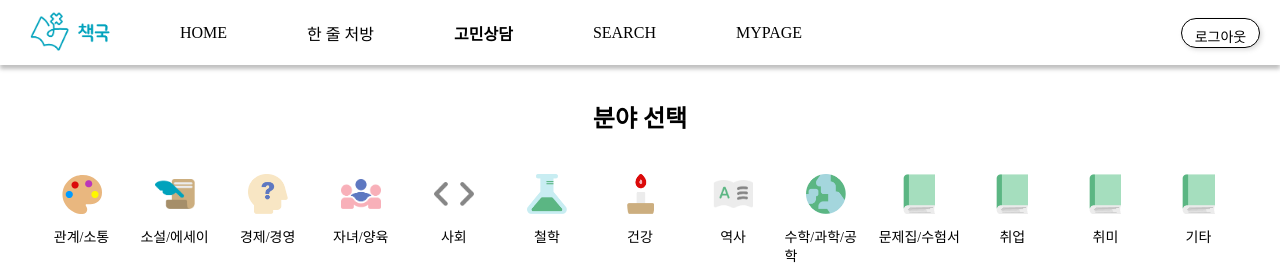
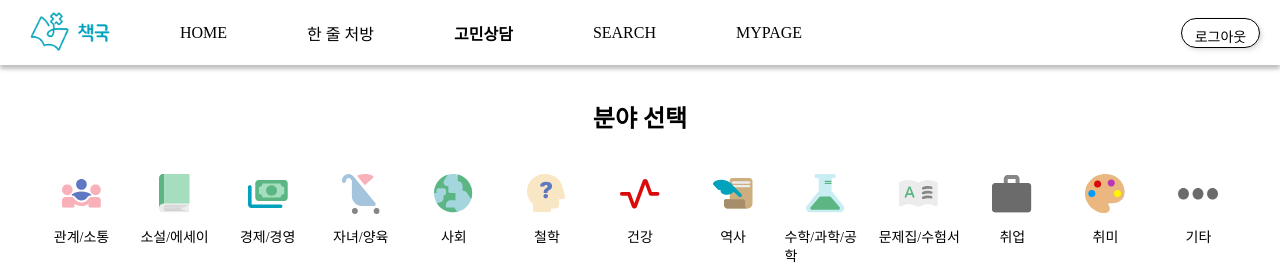
Before and after one commit to kw-bookmedicine/frontend, a React (Create React App) app: page /counseling in a window 1280 px wide. Shown: the top 265 px of the page. Built offline with nearby package versions, Linux system fonts and the light colour scheme; no server answers; a web font is replaced by a local one.

Commit message:
:sparkles: Feat: 키워드별 고민글 조회 API 연결

```diff
--- a/src/pages/Prescription/Counseling.jsx
+++ b/src/pages/Prescription/Counseling.jsx
@@ -19,6 +19,9 @@ const Counseling = () => {
 
 	const [iconUrl, setIconUrl] = useState('/icon/white_search_icon.svg');
 	const [iconClick, setIconClick] = useState(false);
+
+	const [clickCtg, setClickCtg] = useState('');
+	const [keyword, setKeyword] = useState('');
 
 	const handleIconUrl = async () => {
 		if (!iconClick) {
@@ -91,7 +94,6 @@ const Counseling = () => {
 		const icons = document.querySelectorAll('.cns_category_text');
 		icons.forEach((icon) => {
 			if (icon.className === 'cns_category_text') {
-				// console.log(icon.className);
 				icon.style.color = 'black';
 				icon.style.fontWeight = '400';
 			} else {
@@ -102,10 +104,67 @@ const Counseling = () => {
 
 		// 클릭된 아이콘만 색상 설정
 		const clickedIcon = e.currentTarget.querySelector('.cns_category_text');
-		// console.log(clickedIcon);
+		ctgType(clickedIcon.innerText);
+		// console.log(clickedIcon.innerText);
 		clickedIcon.style.color = 'red';
 		clickedIcon.style.fontWeight = '600';
 		clickedIcon.classList.toggle('icon-active');
+	};
+
+	// 선택된 키워드 타입 지정
+	const ctgType = async (ctg) => {
+		console.log('category:' + ctg);
+		switch (ctg) {
+			case '관계/소통':
+				setKeyword('Relationships_Communication');
+			case '소설/에세이':
+				setKeyword('Fiction_Essays');
+			case '경제/경영':
+				setKeyword('Economy_Management');
+			case '자녀/양육':
+				setKeyword('Children_Parenting');
+			case '사회':
+				setKeyword('Society');
+			case '철학':
+				setKeyword('Philosophy');
+			case '건강':
+				setKeyword('Health');
+			case '역사':
+				setKeyword('History');
+			case '수학/과학/공학':
+				setKeyword('Science_Math_Engineering');
+			case '문제집/수험서':
+				setKeyword('Workbook_Examination');
+			case '취업':
+				setKeyword('Employment_Career');
+			case '취미':
+				setKeyword('Hobbies');
+			// case '기타':
+			// 	setKeyword('Etc');
+		}
+	};
+
+	useEffect(() => {
+		// fetchKeyword();
+	}, [keyword]);
+
+	// 키워드별 검색
+	const fetchKeyword = async () => {
+		// console.log(keyword);
+		try {
+			if (keyword !== '') {
+				await api
+					.get(`api/board/keyword?keyword=${keyword}&page=0&size=20`)
+					.then((res) => {
+						if (res.data.end) {
+							console.log('데이터 없음.');
+						}
+						console.log(res.data);
+					});
+			}
+		} catch (err) {
+			console.log(err);
+		}
 	};
 
 	return (
@@ -117,7 +176,7 @@ const Counseling = () => {
 					<div className="cns_category_content_wrapper">
 						<div className="cns_category" onClick={handleIcon} id="관계/소통">
 							<img
-								src="/icon/art_icon.svg"
+								src="/icon/prscr-category/Relationships_Communication-icon.svg"
 								alt="관계/소통"
 								className="cns_category_img"
 							/>
@@ -125,7 +184,7 @@ const Counseling = () => {
 						</div>
 						<div className="cns_category" onClick={handleIcon} id="소설/에세이">
 							<img
-								src="/icon/history_icon.png"
+								src="/icon/prscr-category/Fiction_Essays-icon.svg"
 								alt="소설/에세이"
 								className="cns_category_img"
 							/>
@@ -133,7 +192,7 @@ const Counseling = () => {
 						</div>
 						<div className="cns_category" onClick={handleIcon} id="경제/경영">
 							<img
-								src="/icon/philosophy_icon.png"
+								src="/icon/prscr-category/Economy_Management-icon.svg"
 								alt="경제/경영"
 								className="cns_category_img"
 							/>
@@ -141,7 +200,7 @@ const Counseling = () => {
 						</div>
 						<div className="cns_category" onClick={handleIcon} id="자녀/양육">
 							<img
-								src="/icon/social_icon.png"
+								src="/icon/prscr-category/Children_Parenting-icon.svg"
 								alt="자녀/양육"
 								className="cns_category_img"
 							/>
@@ -149,7 +208,7 @@ const Counseling = () => {
 						</div>
 						<div className="cns_category" onClick={handleIcon} id="사회">
 							<img
-								src="/icon/tech_icon.png"
+								src="/icon/prscr-category/Society-icon.svg"
 								alt="사회"
 								className="cns_category_img"
 							/>
@@ -157,7 +216,7 @@ const Counseling = () => {
 						</div>
 						<div className="cns_category" onClick={handleIcon} id="철학">
 							<img
-								src="/icon/science_icon.png"
+								src="/icon/prscr-category/Philosophy-icon.svg"
 								alt="철학"
 								className="cns_category_img"
 							/>
@@ -165,7 +224,7 @@ const Counseling = () => {
 						</div>
 						<div className="cns_category" onClick={handleIcon} id="건강">
 							<img
-								src="/icon/religion_icon.png"
+								src="/icon/prscr-category/Health-icon.svg"
 								alt="건강"
 								className="cns_category_img"
 							/>
@@ -173,7 +232,7 @@ const Counseling = () => {
 						</div>
 						<div className="cns_category" onClick={handleIcon} id="역사">
 							<img
-								src="/icon/general_icon.png"
+								src="/icon/prscr-category/History-icon.svg"
 								alt="역사"
 								className="cns_category_img"
 							/>
@@ -185,7 +244,7 @@ const Counseling = () => {
 							id="수학/과학/공학"
 						>
 							<img
-								src="/icon/language_icon.png"
+								src="/icon/prscr-category/Science_Math_Engineering-icon.svg"
 								alt="수학/과학/공학"
 								className="cns_category_img"
 							/>
@@ -197,7 +256,7 @@ const Counseling = () => {
 							id="문제집/수험서"
 						>
 							<img
-								src="/icon/literature_icon.png"
+								src="/icon/prscr-category/Workbook_Examination-icon.svg"
 								alt="문제집/수험서"
 								className="cns_category_img"
 							/>
@@ -205,7 +264,7 @@ const Counseling = () => {
 						</div>
 						<div className="cns_category" onClick={handleIcon} id="취업">
 							<img
-								src="/icon/literature_icon.png"
+								src="/icon/prscr-category/Employment_Career-icon.svg"
 								alt="취업"
 								className="cns_category_img"
 							/>
@@ -213,7 +272,7 @@ const Counseling = () => {
 						</div>
 						<div className="cns_category" onClick={handleIcon} id="취미">
 							<img
-								src="/icon/literature_icon.png"
+								src="/icon/prscr-category/Hobbies-icon.svg"
 								alt="취미"
 								className="cns_category_img"
 							/>
@@ -221,7 +280,7 @@ const Counseling = () => {
 						</div>
 						<div className="cns_category" onClick={handleIcon} id="기타">
 							<img
-								src="/icon/literature_icon.png"
+								src="/icon/prscr-category/Etc-icon.svg"
 								alt="기타"
 								className="cns_category_img"
 							/>
```
